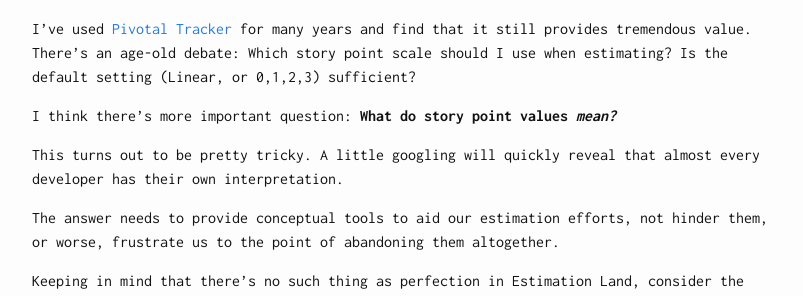
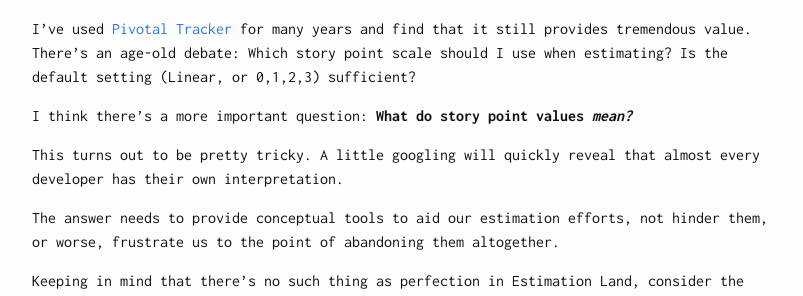
Before and after one commit to facto/facto.github.io, a Jekyll site: the page built from _posts/2016-03-28-how-to-tell-little-white-lies-with-pivotal-tracker.markdown, in a window 1280 px wide. Shown: the part 258-554 px from the top of the page, without its empty margins (238-1041 px from the left). Built offline with Jekyll 4.4.1, drawn with Linux system fonts in a browser that asks for light colours.

```diff
--- a/_posts/2016-03-28-how-to-tell-little-white-lies-with-pivotal-tracker.markdown
+++ b/_posts/2016-03-28-how-to-tell-little-white-lies-with-pivotal-tracker.markdown
@@ -8,7 +8,7 @@ date: 2016-03-28T14:38:52-07:00
 
 I've used [Pivotal Tracker](https://www.pivotaltracker.com) for many years and find that it still provides tremendous value. There's an age-old debate: Which story point scale should I use when estimating? Is the default setting (Linear, or 0,1,2,3) sufficient?
 
-I think there's more important question: **What do story point values *mean?***
+I think there's a more important question: **What do story point values *mean?***
 
 This turns out to be pretty tricky. A little googling will quickly reveal that almost every developer has their own interpretation.
 
```
